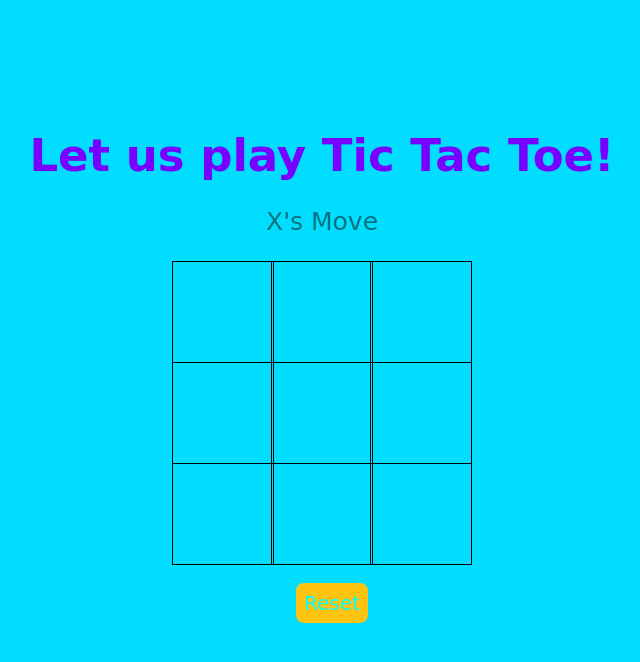
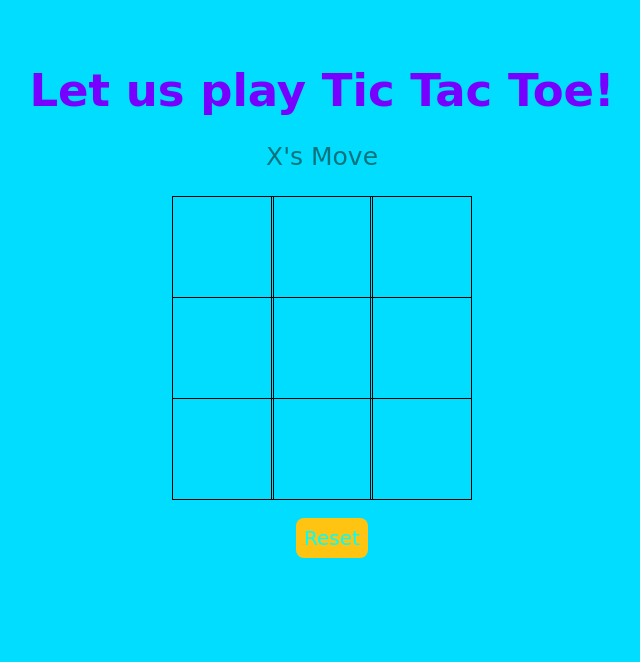
Before and after one commit to Joim29/tic-tac-toe, a plain HTML site: page index.html in a window 1280 px wide. Shown: the whole page, without its empty margins (318-958 px from the left). Drawn offline with Linux system fonts and the light colour scheme.

Commit message:
updated margin in style

```diff
--- a/style.css
+++ b/style.css
@@ -6,15 +6,11 @@
 body{
     background-color: rgb(0, 221, 255);
 }
-.background{
-    width: 100vw;
-    padding-top: 1px;
-}
 .title{
     color:rgb(119, 0, 255);
     text-align: center;
     font-size: 30px;
-    margin-top: 10%;
+    margin-top: 5%;
 }
 .display{
     color: rgb(5, 115, 125);
```
